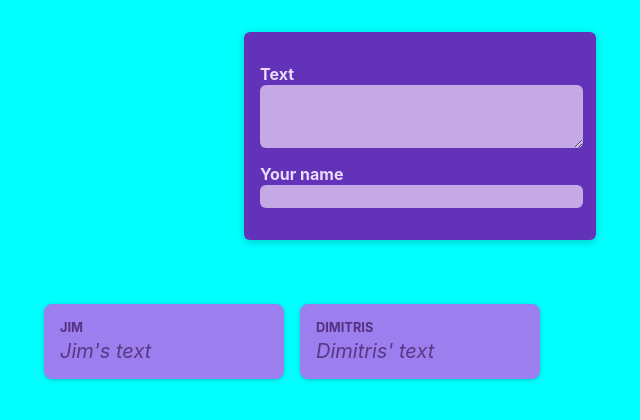
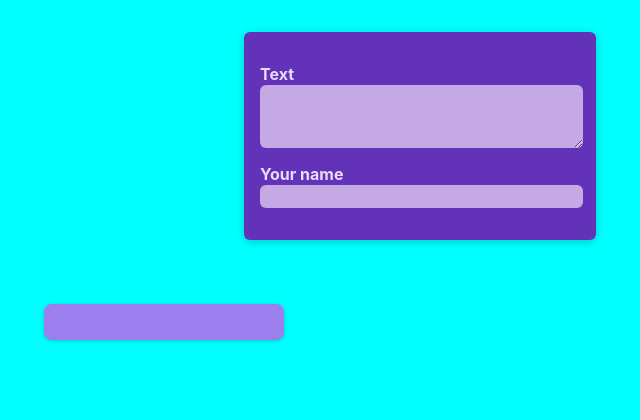
Before and after one commit to DimitrisAthanasiadis/udemy-react-complete-guide, a React (Create React App) app in the folder starting-project/: page / in a window 1280 px wide. Shown: the top 420 px of the page, without its empty margins (220-860 px from the left). Built offline with nearby package versions, Linux system fonts and the light colour scheme.

Commit message:
dynamic post content. passed state and state handling in PostList component.

```diff
--- a/starting-project/src/components/NewPost/NewPost.js
+++ b/starting-project/src/components/NewPost/NewPost.js
@@ -1,23 +1,15 @@
-import { useState } from 'react';
 import classes from './NewPost.module.css';
 
-function NewPost() {
-    let [enteredBody, setEnteredBody] = useState("");
-
-    function changeBodyHandler(event) {
-        setEnteredBody(event.target.value);
-    }
-
+function NewPost(props) {
   return (
     <form className={classes.form}>
       <p>
         <label htmlFor="body">Text</label>
-        <textarea id="body" required rows={3} onChange={changeBodyHandler} />
+        <textarea id="body" required rows={3} onChange={props.onBodyChange} />
       </p>
-      <label>{enteredBody}</label>
       <p>
         <label htmlFor="name">Your name</label>
-        <input type="text" id="name" required />
+        <input type="text" id="name" required onChange={props.onAuthorChange} />
       </p>
     </form>
   );
--- a/starting-project/src/components/PostList/PostList.js
+++ b/starting-project/src/components/PostList/PostList.js
@@ -1,17 +1,40 @@
 import NewPost from "../NewPost/NewPost";
 import Post from "../Post/Post";
 import classes from "./PostList.module.css";
+import { useState } from "react";
 
 function PostList() {
+    /**
+     * inserted states and change handlers here because
+     * the state needs to be handled as high level as possible (?)
+     * so that it can be passed to lower level components that might
+     * need it.
+     */
+
+  const [enteredBody, setEnteredBody] = useState("");
+  const [enteredAuthor, setEnteredAuthor] = useState("");
+
+  function changeBodyHandler(event) {
+    setEnteredBody(event.target.value);
+  }
+
+  function changeAuthorHandler(event) {
+    setEnteredAuthor(event.target.value);
+  }
+
   return (
     // i can include an empty html tag. acceptable
     // for React because i need to return only ONE component.
     <>
-        <NewPost />
-        <ul className={classes.posts}>
-            <Post author="Jim" body="Jim's text" />
-            <Post author="Dimitris" body="Dimitris' text" />
-        </ul>
+      <NewPost
+        onBodyChange={changeBodyHandler}
+        onAuthorChange={changeAuthorHandler}
+        enteredBody={enteredBody}
+        enteredAuthor={enteredAuthor}
+      />
+      <ul className={classes.posts}>
+        <Post author={enteredAuthor} body={enteredBody} />
+      </ul>
     </>
   );
 }
```
